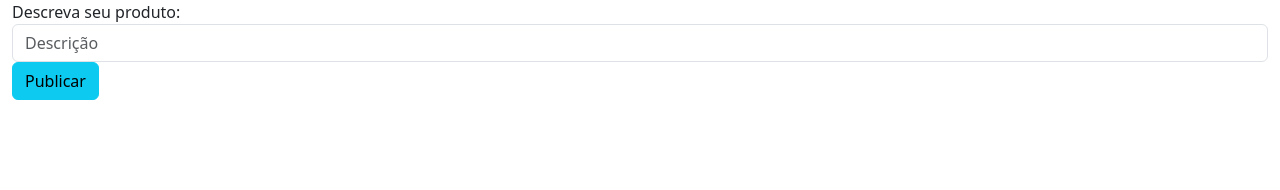
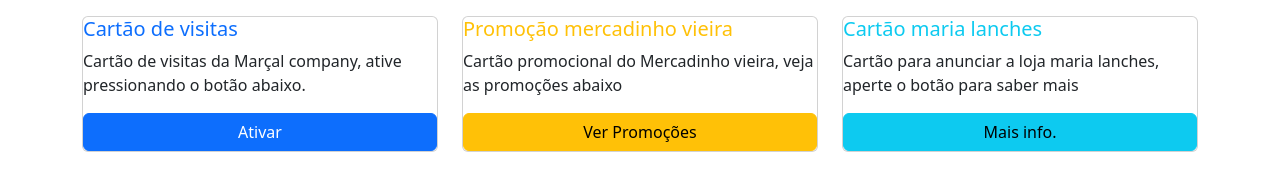
Before and after one commit to felipeslii/booststrap-exemplos-de-uso, a plain HTML site: page ex5a-al-fazer-grid-(ex)/ex5a.html in a window 1280 px wide. Drawn offline with nearby package versions, Linux system fonts and the light colour scheme.

Commit message:
Exercícios completo

```diff
--- a/ex5a-al-fazer-grid-(ex)/ex5a.html
+++ b/ex5a-al-fazer-grid-(ex)/ex5a.html
@@ -7,10 +7,49 @@
         <link href="https://cdn.jsdelivr.net/npm/bootstrap@5.3.0/dist/css/bootstrap.min.css" rel="stylesheet">
     </head>
     <body>
-        <div class="container-fluid" class="custom-form" class="col-sm-4">
-            <label for="Titulo">Descreva seu produto:</label>
-            <input type="text" class="form-control custom-input" placeholder="Descrição">
-            <button class="btn btn-info">Publicar</button>
-        </div>
+        <div class="container mt-3">
+            <div class="row">
+
+
+              <div class="col-sm-4">
+                <!-- Card 1 -->
+                <div class="card">
+                  <div class="card-cody">
+                    <h5 class="card-tittle text-primary">Cartão de visitas</h5>
+                    <p class="card-text">Cartão de visitas da Marçal company,
+                         ative pressionando o botão abaixo.</p>
+                    <a href="#" class="btn btn-primary d-flex justify-content-center">Ativar</a>
+                  </div>
+                </div>
+              </div>
+
+              <div class="col-sm-4">
+                <!-- Card 2 -->
+                <div class="card">
+                  <div class="card-cody">
+                    <h5 class="card-tittle text-warning">Promoção mercadinho vieira</h5>
+                    <p class="card-text">Cartão promocional do Mercadinho vieira,
+                         veja as promoções abaixo</p>
+                    <a href="#" class="btn btn-warning d-flex justify-content-center">Ver Promoções</a>
+                  </div>
+                </div>
+              </div>
+
+              <div class="col-sm-4">
+                <!-- Card 2 -->
+                <div class="card">
+                  <div class="card-cody">
+                    <h5 class="card-tittle text-info">Cartão maria lanches</h5>
+                    <p class="card-text">Cartão para anunciar a loja maria lanches,
+                        aperte o botão para saber mais</p>
+                    <a href="#" class="btn btn-info d-flex justify-content-center">Mais info.</a>
+                  </div>
+                </div>
+              </div>
+
+
+            </div>
+          </div>
+
     </body>
 </html>
```
Also changed, not shown: ex5b-al-fazer-formulario-(ex)/ex5b.html (+1 -0 lines), ex5b-al-fazer-formulario-(ex)/styles.css (+34 -1 lines).
